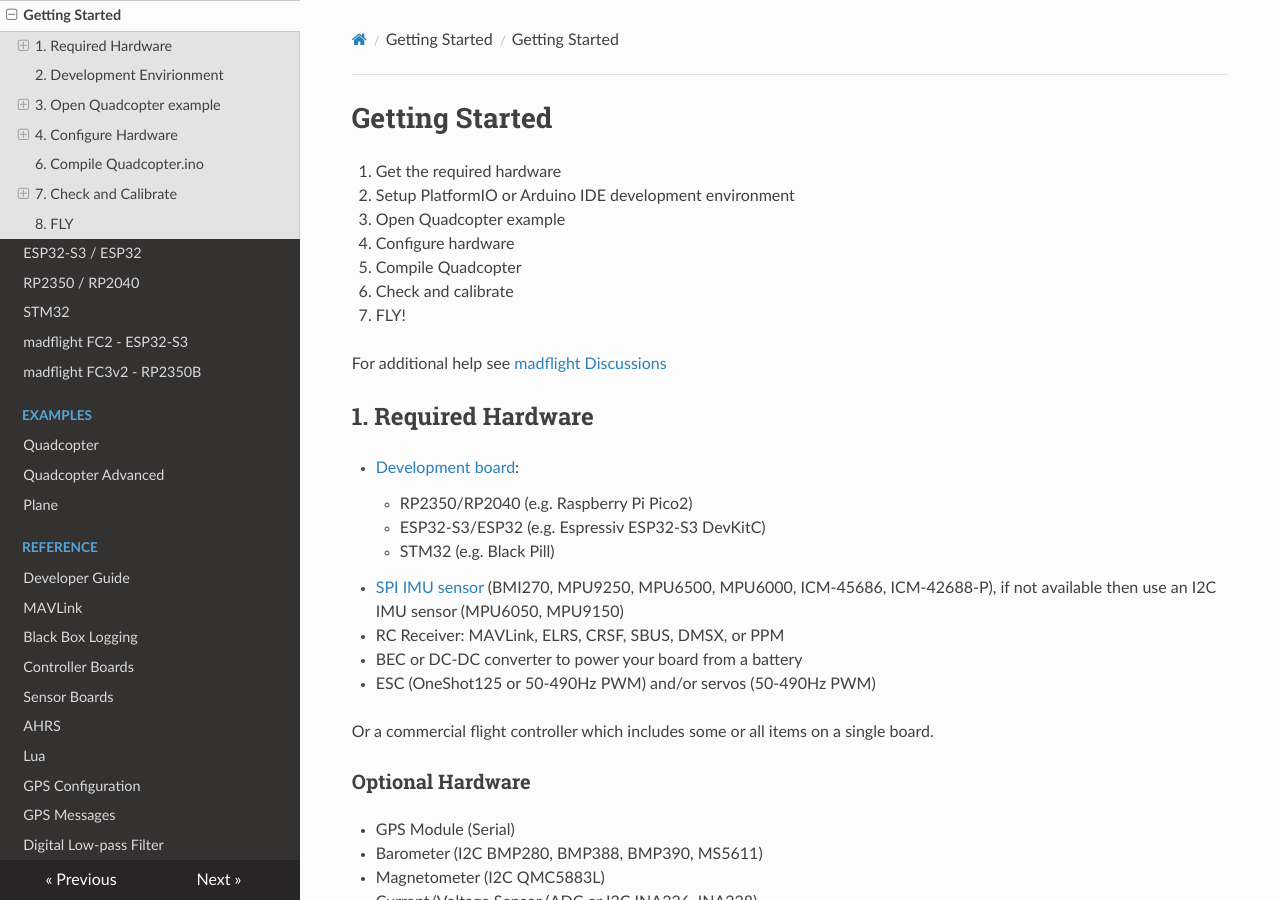
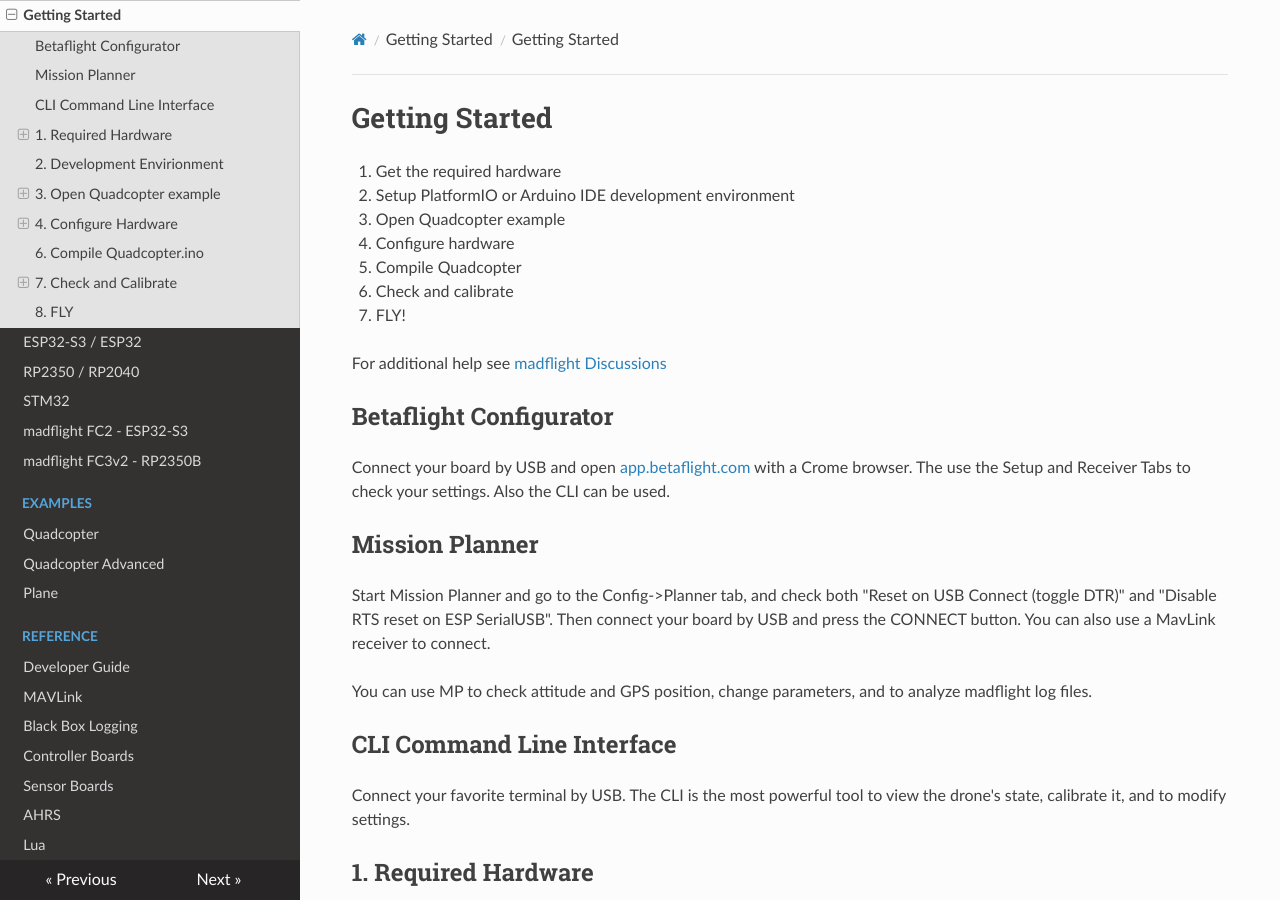
Before and after one commit to qqqlab/madflight-docs, an MkDocs documentation site: the page built from docs/Getting-Started.md, in a window 1280 px wide and 900 px high. Built offline with MkDocs 1.6.1, drawn with Linux system fonts in a browser that asks for light colours; nearby versions of some CDN libraries.

Commit message:
Expand Getting Started guide with configuration tools

```diff
--- a/docs/Getting-Started.md
+++ b/docs/Getting-Started.md
@@ -9,6 +9,20 @@
 7. FLY!
 
 For additional help see [madflight Discussions](https://github.com/qqqlab/madflight/discussions)
+
+## Betaflight Configurator
+
+Connect your board by USB and open [app.betaflight.com](https://app.betaflight.com) with a Crome browser. The use the Setup and Receiver Tabs to check your settings. Also the CLI can be used.
+
+## Mission Planner
+
+Start Mission Planner and go to the Config->Planner tab, and check both "Reset on USB Connect (toggle DTR)" and "Disable RTS reset on ESP SerialUSB". Then connect your board by USB and press the CONNECT button. You can also use a MavLink receiver to connect.
+
+You can use MP to check attitude and GPS position, change parameters, and to analyze madflight log files.
+
+## CLI Command Line Interface
+
+Connect your favorite terminal by USB. The CLI is the most powerful tool to view the drone's state, calibrate it, and to modify settings.
 
 ## 1. Required Hardware
 
```
